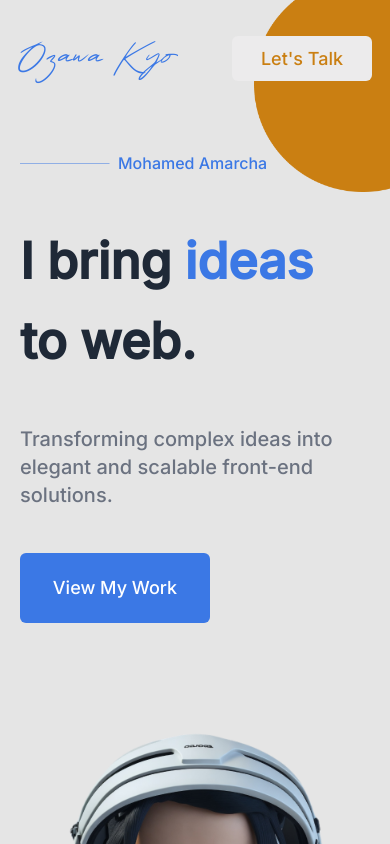
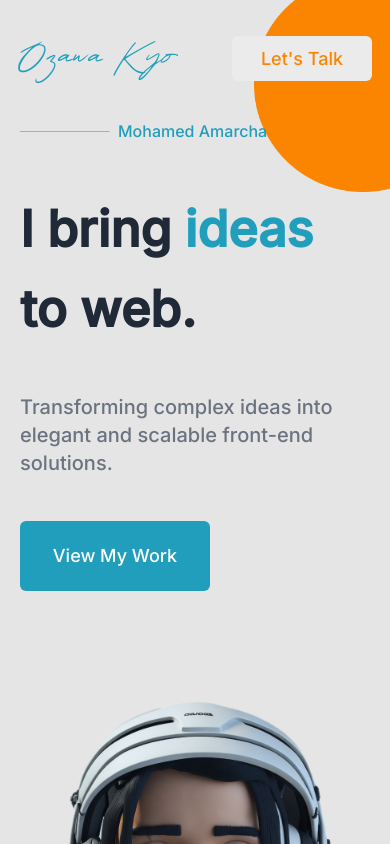
Before and after one commit to OzawaKyo/Mon-dernier-Portflio, a React (Vite) app: page / in a window 390 px wide. Shown: the top 844 px of the page. Built offline with nearby package versions, Linux system fonts and the light colour scheme.

Commit message:
major changes + skill page

```diff
--- a/src/App.jsx
+++ b/src/App.jsx
@@ -1,14 +1,14 @@
 import Home from './Home'
 import Navbar from './Navbar'
+import Skill from './Skill'
 
 function App() {
 
   return (
     <>
       <Navbar />
-      <div className='bodyy'>
-        <Home />
-      </div>
+      <Home />
+      <Skill />
     </>
   )
 }
--- a/src/Home.css
+++ b/src/Home.css
@@ -9,7 +9,7 @@
     font-weight: 500;
     font-size: 20px;
     line-height: 28px;
-    color: #3B78E5;
+    color: #219EBC;
 }
 .socials{
     font-family: 'Inter';
@@ -17,7 +17,7 @@
     font-weight: 500;
     font-size: 20px;
     line-height: 28px;
-    color: #CA7F12;
+    color: #FB8500;
 }
 .line{
     height: 1px;
@@ -39,7 +39,7 @@
     width: 507.64px;
 }
 .blue{
-    color: #3B78E5;
+    color: #219EBC;
 }
 .sol{
     font-family: 'Inter';
@@ -57,7 +57,7 @@
     align-items: center;
     padding: 12px 32px;
     gap: 10px;
-    background: #3B78E5;
+    background: #219EBC;
     border-radius: 6px;
     color: #FFFFFF;
     font-family: 'Inter';
@@ -152,9 +152,9 @@
 }
 @media (max-width:1280px) {
     .container{
-        margin:0em;
+        margin:5em;
         margin-top: 2em;
-        /* justify-content: space-between !important; */
+        justify-content: space-around ;
     }
     .hero{
         width: 318px;
@@ -188,11 +188,11 @@
 }
 @media (max-width:1025px) {
     .container{
-        margin: 0;
+        margin: 7em;
         margin-top: 2em;
         margin-bottom: 5em;
         flex-direction: column !important;
-        align-items: center ;
+        align-items:  center;
         gap: 6em;
         align-self: center !important;
     }
@@ -202,9 +202,26 @@
         align-items: center;
     }
 }
-@media (max-width:500px) {
+@media (max-width:900px) {
+    .container{
+        margin: 2em;
+    }
     .ideas{
-        margin-left:4em;
+        margin-left:0em;
+    }
+    .sol{
+        width: 400px;
+    }
+}
+@media (max-width:600px) {
+    .container{
+        margin-left: 0;
+    }
+    .ideas{
+        margin-left:0em;
+    }
+    .sol{
+        width: 400px;
     }
 }
 @media (max-width:440px) {
--- a/src/Navbar.css
+++ b/src/Navbar.css
@@ -22,7 +22,7 @@ nav{
     font-weight: 400;
     font-size: 64px;
     line-height: 28px;
-    color: #3B78E5;
+    color: #219EBC;
     cursor: pointer;
 }
 /* .ozawa:hover{
@@ -38,7 +38,7 @@ nav{
     gap: 10px;
     background: #ECEBEC;
     border-radius: 6px;
-    color: #CA7F12;
+    color: #FB8500;
     font-family: 'Inter';
     font-style: normal;
     font-weight: 500;
--- /dev/null
+++ b/src/Skill.css
@@ -0,0 +1,4 @@
+.skill{
+    height: 100vh;
+    background-color:#219EBC ;
+}
--- /dev/null
+++ b/src/Skill.jsx
@@ -0,0 +1,9 @@
+import './Skill.css'
+
+export default function Skill(){
+    return(
+        <div className="skill">
+
+        </div>
+    )
+}
--- a/src/index.css
+++ b/src/index.css
@@ -9,10 +9,10 @@
 body{
     height: 100vh;
     background-color: #e5e5e5;
-    background-image: url(/eclipse.png) , url(/eclipse3.png);
-    background-repeat: no-repeat, no-repeat;
-    background-position: top right , -300px 700px;
-    background-attachment: inherit, local;
+    background-image: url(/eclipse.png);
+    background-repeat: no-repeat;
+    background-position: top right ;
+    background-attachment: inherit;
     margin: 0;
 }
 ::-webkit-scrollbar {
@@ -20,18 +20,19 @@ body{
   }
 @media (max-width:1550px) {
     body{
-        background-size: 28% , 40%;
+        background-size: 28% ;
+        background-position: top right ;
     }
 }
 @media (max-width:1400px) {
     body{
-            background-size: 29% , 40%;
-            background-position: top right , -200px 650px;
+            background-size: 29% ;
+            background-position: top right ;
         }
 }
 @media (max-width:1000px) {
     body{
-            background-size: 25% , 40%;
+            background-size: 25% ;
         }
 }
 @media (max-width:850px) {
@@ -42,8 +43,8 @@ body{
 }
 @media (max-width:450px) {
     body{
-        background-position: top right , -200px 1000px;
-        background-size: 35%,100% ;
+        background-position: top right;
+        background-size: 35%;
     }
 
 }
```
Also changed, not shown: public/eclipse.png.
